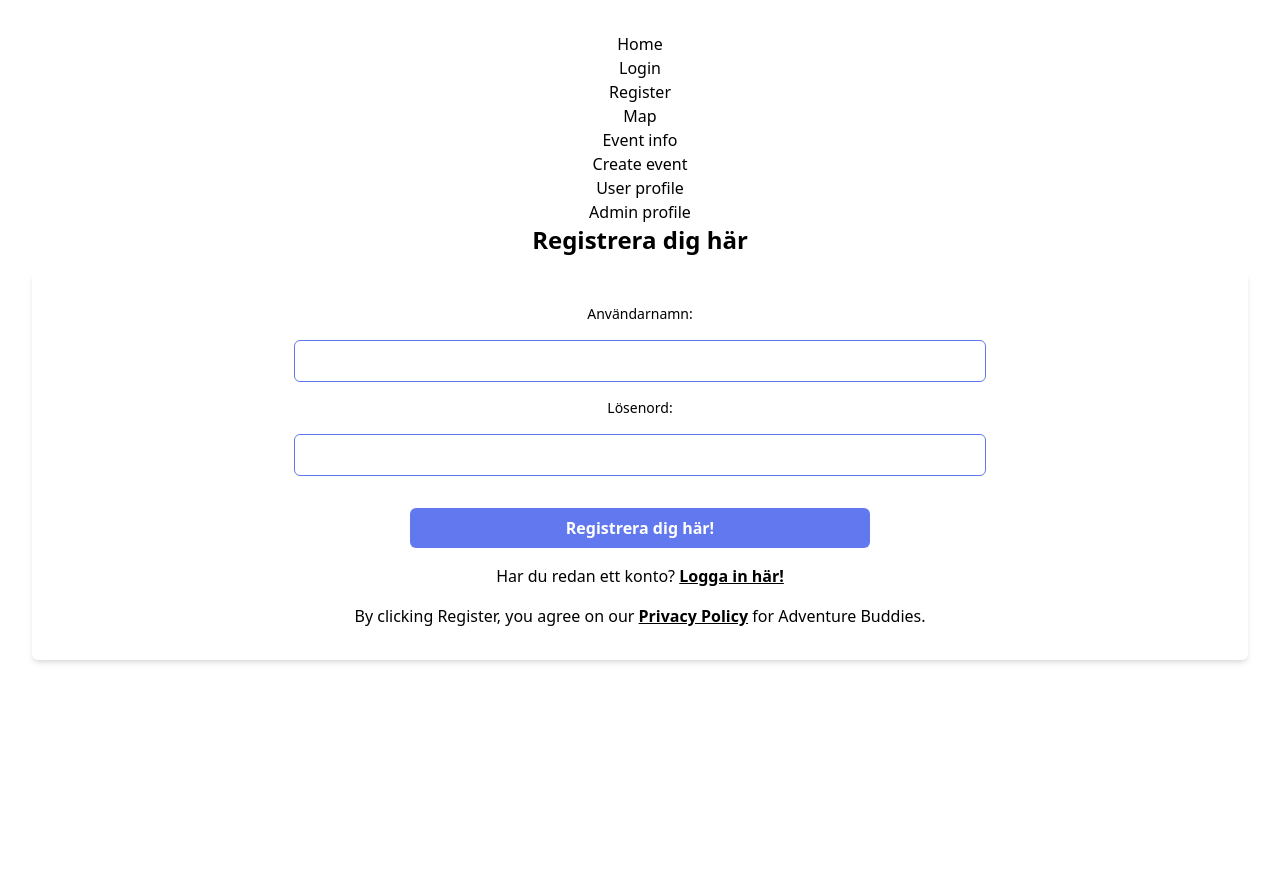
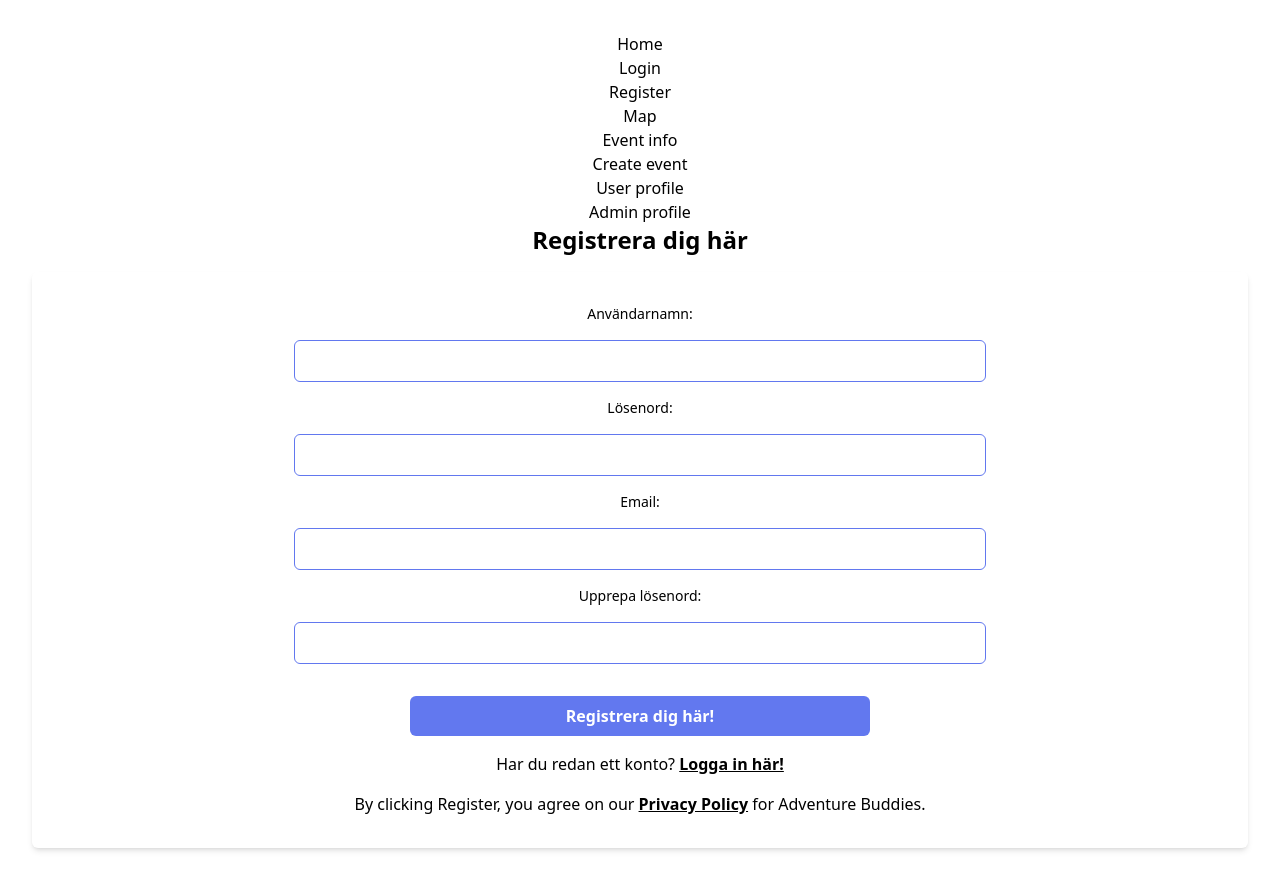
Before and after one commit to chas-academy/u08-business-idea-adventurebuddies, a React (Vite) app in the folder frontend/: page /register in a window 1280 px wide. Before the commit the page ends 800 px from the top, so only its background shows below. Built offline with nearby package versions, Linux system fonts and the light colour scheme.

Commit message:
added some more inputs, minor designing. still under prog

```diff
--- a/frontend/src/pages/RegisterPage/RegisterPage.tsx
+++ b/frontend/src/pages/RegisterPage/RegisterPage.tsx
@@ -2,6 +2,8 @@ import React, { useState } from "react";
 import { Link } from "react-router-dom";
 
 const RegisterPage: React.FC = () => {
+  const [username, setUsername] = useState("");
+  const [password, setPassword] = useState("");
   const handleSubmit = (e: React.FormEvent<HTMLFormElement>) => {
     e.preventDefault();
   };
@@ -35,6 +37,30 @@ const RegisterPage: React.FC = () => {
             id="password"
             // value={password}
             // onChange={handlePasswordChange}
+            className="w-3/5 p-2 border border-buttonPurple rounded-md focus:outline-none focus:ring-2 focus:ring-blue-500"
+          />
+          <div className="flex flex-col space-y-3">
+            <label htmlFor="username" className="text-sm font-medium">
+              Email:
+            </label>
+          </div>
+          <input
+            type="text"
+            id="email"
+            // value={username}
+            // onChange={handleUsernameChange}
+            className="w-3/5 p-2 border border-buttonPurple rounded-md focus:outline-none focus:ring-2 focus:ring-blue-500"
+          />
+          <div className="flex flex-col space-y-3">
+            <label htmlFor="username" className="text-sm font-medium">
+              Upprepa lösenord:
+            </label>
+          </div>
+          <input
+            type="text"
+            id="confirmPassword?"
+            // value={username}
+            // onChange={handleUsernameChange}
             className="w-3/5 p-2 border border-buttonPurple rounded-md focus:outline-none focus:ring-2 focus:ring-blue-500"
           />
           <div className="flex justify-around"></div>
```
